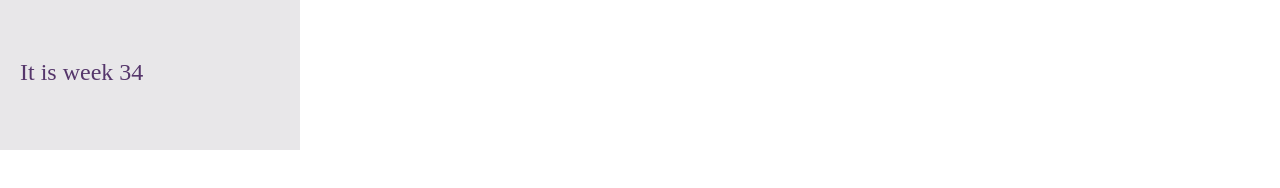
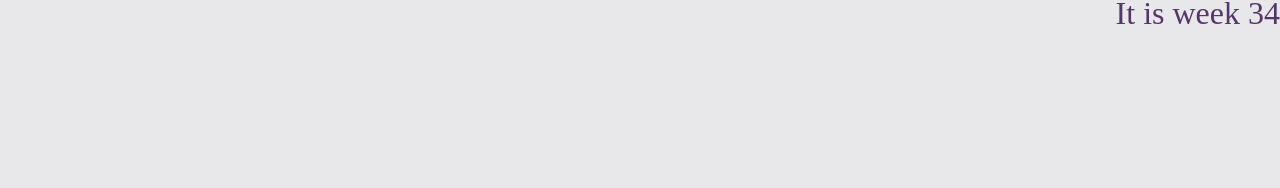
Before and after one commit to SteveBirtles/StudyDirectoryWeek, a plain HTML site: page index.html in a window 1280 px wide. Drawn offline with Linux system fonts and the light colour scheme.

Commit message:
Add files via upload

```diff
--- a/index.html
+++ b/index.html
@@ -6,9 +6,10 @@
     <title>Study Directory Week</title>
     <style> body{ overflow:hidden; margin:0px; } </style>
     <script src="studyDirectoryWeek.js"></script>
+    <link href="https://fonts.googleapis.com/css2?family=Roboto+Slab:wght@300&display=swap" rel="stylesheet">
   </head>
 
-  <body onload="pageLoad()">
+  <body onload="pageLoad()" style="background-color: #e8e7e9;">
     <canvas id="studyDirectoryWeekCanvas" />
   </body>
 
--- a/studyDirectoryWeek.js
+++ b/studyDirectoryWeek.js
@@ -1,13 +1,5 @@
-let w = 320, h = 240;
+let w = 0, h = 0;
 const image = new Image();
-
-function fixSize() {
-    w = window.innerWidth;
-    h = window.innerHeight;
-    const canvas = document.getElementById('kaleidoscopeCanvas');
-    canvas.width = w;
-    canvas.height = h;
-}
 
 function pageLoad() {
 
@@ -18,14 +10,22 @@ function pageLoad() {
 
 function render() {
 
+    w = window.innerWidth;
+    h = window.innerHeight;
     const canvas = document.getElementById('studyDirectoryWeekCanvas');
+    canvas.width = w;
+    canvas.height = h;
+
     const context = canvas.getContext('2d');
 
     context.fillStyle = '#e8e7e9';
     context.fillRect(0,0,w,h);
 
     context.fillStyle = '#55366b';
-    context.font = '24px "Roboto Slab"';
-    context.fillText("It is week 34", 20, 80);
+    context.font = '32px "Roboto Slab,serif"';
+    context.textBaseline = "top";
+    context.textAlign = "end";
+
+    context.fillText("It is week 34", w, 0);
 
 }
```
